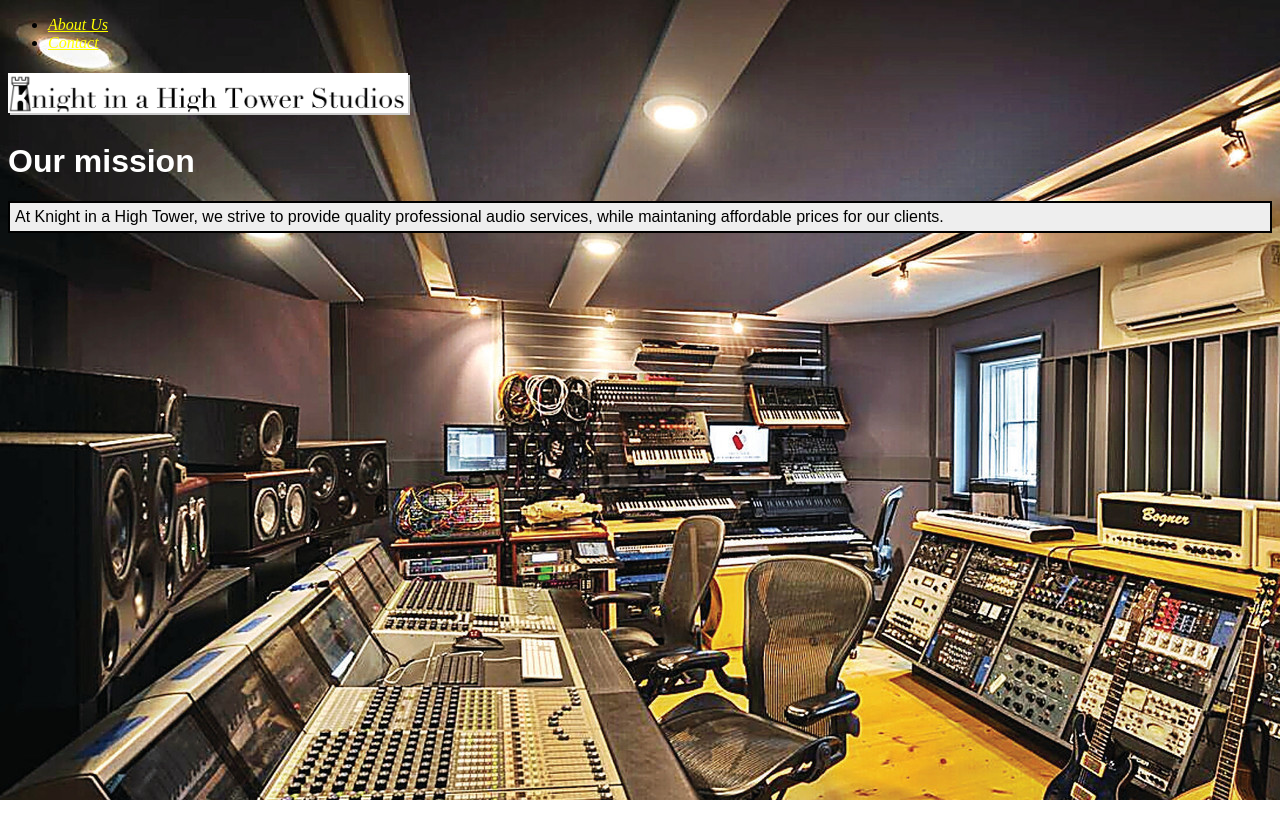
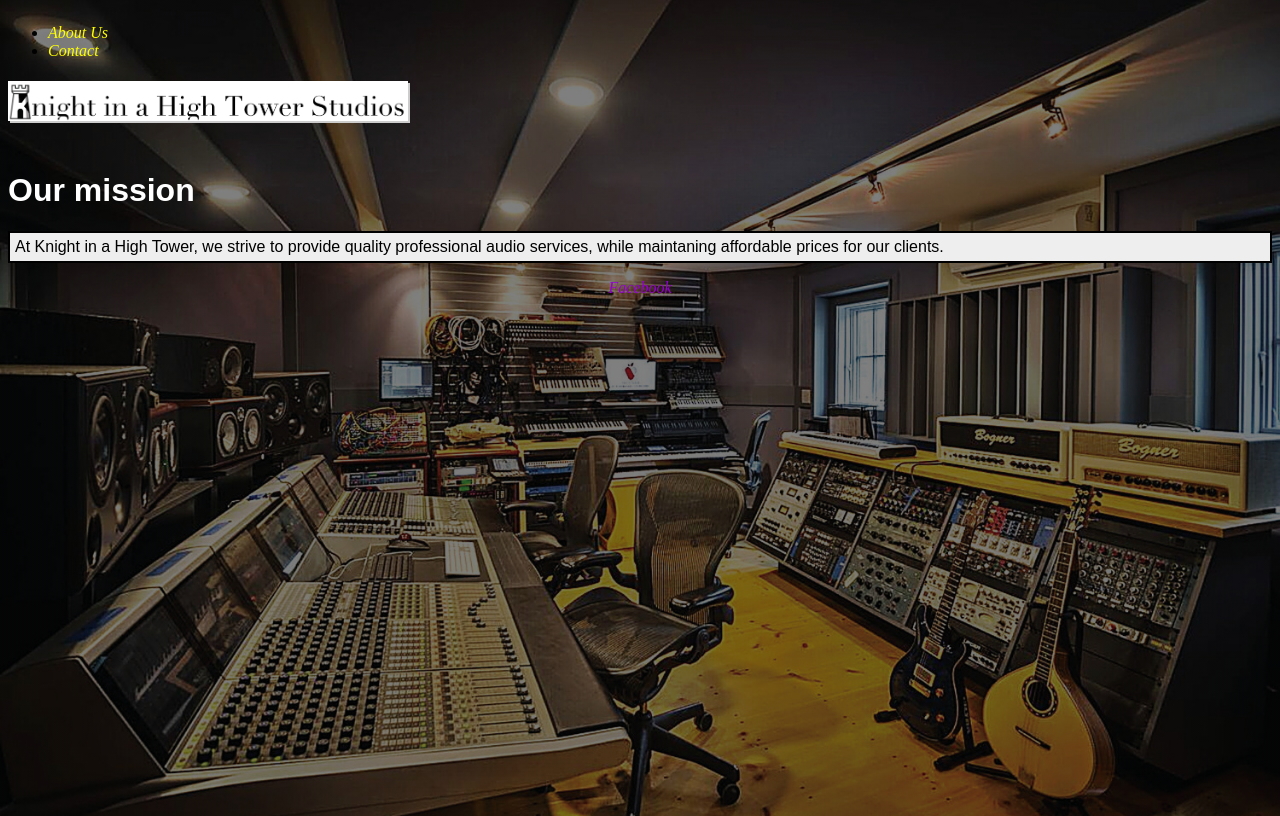
Before and after one commit to zknight0/assignment3, a plain HTML site: page index.html in a window 1280 px wide. Drawn offline with Linux system fonts and the light colour scheme.

Commit message:
added footer and changed image location

```diff
--- a/css/styles.css
+++ b/css/styles.css
@@ -4,11 +4,25 @@
 
 a {
     font-style: oblique;
-    color: yellow
+    color: yellow;
+    text-decoration: none;
 }
 
 h1 {
     font-family: sans-serif ;
+}
+
+body {
+    background-image: linear-gradient(rgba(0, 0, 0, 0.5), rgba(0, 0, 0, 0.5)), url(images/dream%20studio.jpg);
+    background-size: cover;
+    background-position: center;
+    display: flex;
+    min-height: 100vh;
+    flex-direction: column;
+}
+
+footer {
+    text-align: center
 }
 
 .sans {
--- a/index.html
+++ b/index.html
@@ -6,12 +6,6 @@
         <meta charset="utf-8">
         <title>Knight in a High Tower Studios</title>
         <link rel="stylesheet" type="text/css" href="css/styles.css">
-
-        <style>
-            body{
-                background-image: url(images/dream%20studio.jpg)
-            }
-        </style>
 
     </head>
 
@@ -27,9 +21,15 @@
               <h1><img alt="full company logo" src="images/full%20logo.jpg" height="40"></h1>
         </header>
 
-         <h1 style="color: white">Our mission</h1>
+        <main>
+            <h1 style="color: white">Our mission</h1>
 
-        <p class="sans" id="border">At Knight in a High Tower, we strive to provide quality professional audio services, while maintaning affordable prices for our clients.</p>
+            <p class="sans" id="border">At Knight in a High Tower, we strive to provide quality professional audio services, while maintaning affordable prices for our clients.</p>
+        </main>
+
+        <footer>
+            <a href="https://www.facebook.com/zane.knight.77" target="_blank" style="color: darkviolet">Facebook</a>
+        </footer>
 
     </body>
 
```
Also changed, not shown: css/images/dream studio.jpg (renamed from images/dream studio.jpg), 1 other file.
